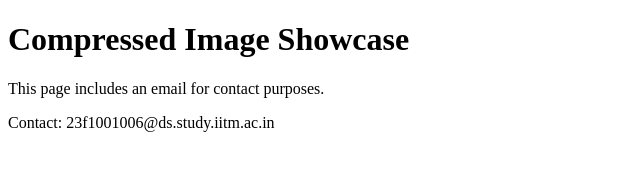
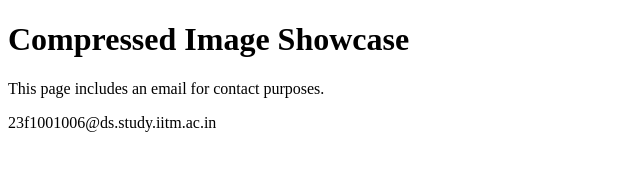
Before and after one commit to anup-04/compressed-image-showcase, a plain HTML site: page index.html in a window 1280 px wide. Shown: the full height of the page, 0-640 px from the left. Drawn offline with Linux system fonts and the light colour scheme.

Commit message:
Update index.html

```diff
--- a/index.html
+++ b/index.html
@@ -7,6 +7,6 @@
 <body>
   <h1>Compressed Image Showcase</h1>
   <p>This page includes an email for contact purposes.</p>
-  <p>Contact: <!--email_off-->23f1001006@ds.study.iitm.ac.in<!--/email_off--></p>
+  <!--email_off-->23f1001006@ds.study.iitm.ac.in<!--/email_off-->
 </body>
 </html>
```
